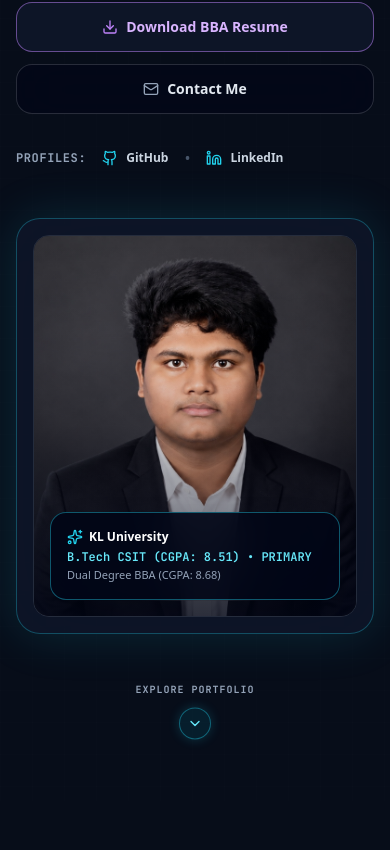
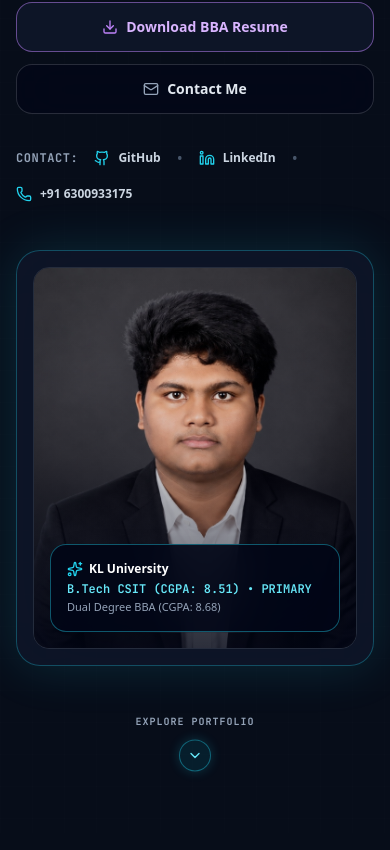
Before and after one commit to BODARITHWIK/rithwik-portfolio, a React (Vite) app: page / in a window 390 px wide. Shown: the part 974-1824 px from the top of the page. Built offline with nearby package versions, Linux system fonts and the light colour scheme.

Commit message:
Add phone number (+91 6300933175) to Hero, Contact, and Footer sections

```diff
--- a/src/components/Contact.jsx
+++ b/src/components/Contact.jsx
@@ -161,16 +161,19 @@ function Contact() {
       icon: Mail,
       title: "Email Address",
       value: "bodarithwik416@gmail.com",
+      href: "mailto:bodarithwik416@gmail.com",
     },
     {
       icon: Phone,
       title: "Phone Number",
       value: "+91 6300933175",
+      href: "tel:+916300933175",
     },
     {
       icon: MapPin,
       title: "Location",
       value: "Vijayawada / Anakapalle, Andhra Pradesh, India",
+      href: null,
     },
   ];
 
@@ -217,23 +220,25 @@ function Contact() {
               <div className="space-y-4">
                 {contactItems.map((item) => {
                   const Icon = item.icon;
+                  const CardComponent = item.href ? "a" : "div";
                   return (
-                    <div
+                    <CardComponent
                       key={item.title}
-                      className="flex items-center gap-4 rounded-2xl border border-white/10 bg-slate-950/80 p-4 transition-all duration-200 hover:border-cyan-400/40 hover:bg-slate-900"
+                      {...(item.href ? { href: item.href } : {})}
+                      className="flex items-center gap-4 rounded-2xl border border-white/10 bg-slate-950/80 p-4 transition-all duration-200 hover:border-cyan-400/40 hover:bg-slate-900 group"
                     >
-                      <div className="flex h-11 w-11 shrink-0 items-center justify-center rounded-xl border border-cyan-400/30 bg-cyan-500/10 text-cyan-300">
+                      <div className="flex h-11 w-11 shrink-0 items-center justify-center rounded-xl border border-cyan-400/30 bg-cyan-500/10 text-cyan-300 group-hover:scale-105 transition-transform">
                         <Icon className="h-5 w-5" />
                       </div>
                       <div>
                         <div className="text-xs font-bold text-slate-400 font-mono">
                           {item.title}
                         </div>
-                        <div className="text-sm font-bold text-white mt-0.5">
+                        <div className="text-sm font-bold text-white mt-0.5 group-hover:text-cyan-300 transition-colors">
                           {item.value}
                         </div>
                       </div>
-                    </div>
+                    </CardComponent>
                   );
                 })}
               </div>
--- a/src/components/Footer.jsx
+++ b/src/components/Footer.jsx
@@ -1,4 +1,4 @@
-import { Github, Linkedin, Mail, ArrowUp, Code2, Heart, Sparkles } from "lucide-react";
+import { Github, Linkedin, Mail, Phone, ArrowUp, Code2, Heart, Sparkles } from "lucide-react";
 
 function Footer() {
   const scrollToTop = () => {
@@ -89,6 +89,13 @@ function Footer() {
                 <Mail className="h-4 w-4 text-cyan-400" />
                 <span>bodarithwik416@gmail.com</span>
               </a>
+              <a
+                href="tel:+916300933175"
+                className="flex items-center gap-2 text-slate-300 hover:text-cyan-300 transition-colors"
+              >
+                <Phone className="h-4 w-4 text-cyan-400" />
+                <span>+91 6300933175</span>
+              </a>
             </div>
           </div>
 
--- a/src/components/Home.jsx
+++ b/src/components/Home.jsx
@@ -10,7 +10,8 @@ import {
   Cloud,
   Download,
   Mail,
-  Briefcase
+  Briefcase,
+  Phone
 } from "lucide-react";
 
 function Home() {
@@ -173,9 +174,9 @@ function Home() {
           </div>
 
           {/* Social Links Row */}
-          <div className="flex items-center gap-4 pt-2">
+          <div className="flex flex-wrap items-center gap-4 pt-2">
             <span className="text-xs font-bold uppercase tracking-wider text-slate-400 font-mono">
-              Profiles:
+              Contact:
             </span>
             <a
               href="https://github.com/BODARITHWIK"
@@ -195,6 +196,14 @@ function Home() {
             >
               <Linkedin className="h-4 w-4 text-cyan-400" />
               <span>LinkedIn</span>
+            </a>
+            <span className="text-slate-600">•</span>
+            <a
+              href="tel:+916300933175"
+              className="flex items-center gap-2 text-xs font-bold text-slate-300 hover:text-cyan-300 transition-colors"
+            >
+              <Phone className="h-4 w-4 text-cyan-400" />
+              <span>+91 6300933175</span>
             </a>
           </div>
         </motion.div>
```
